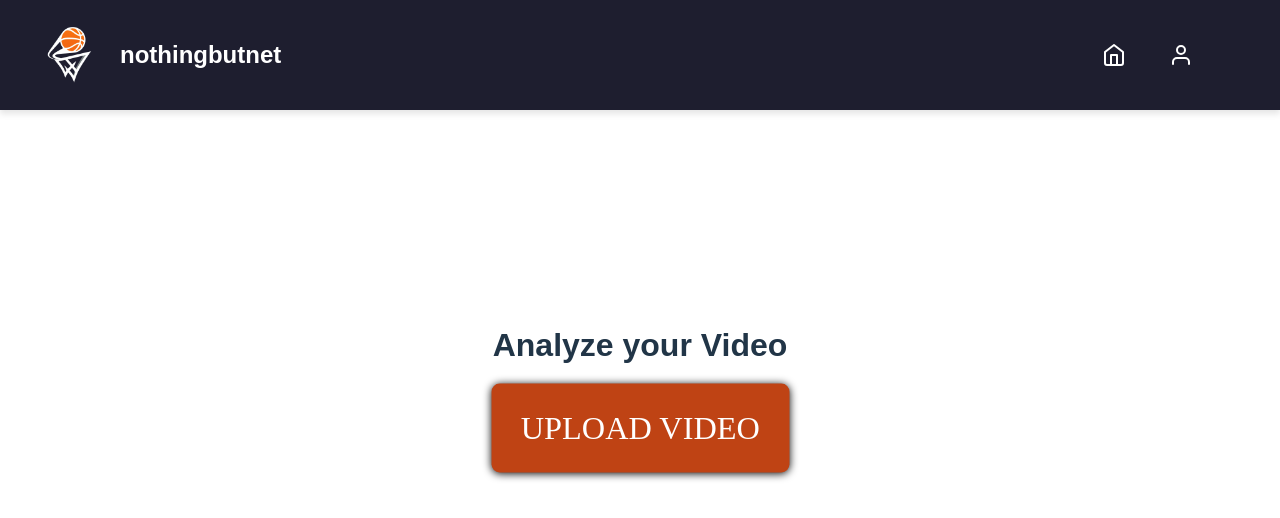
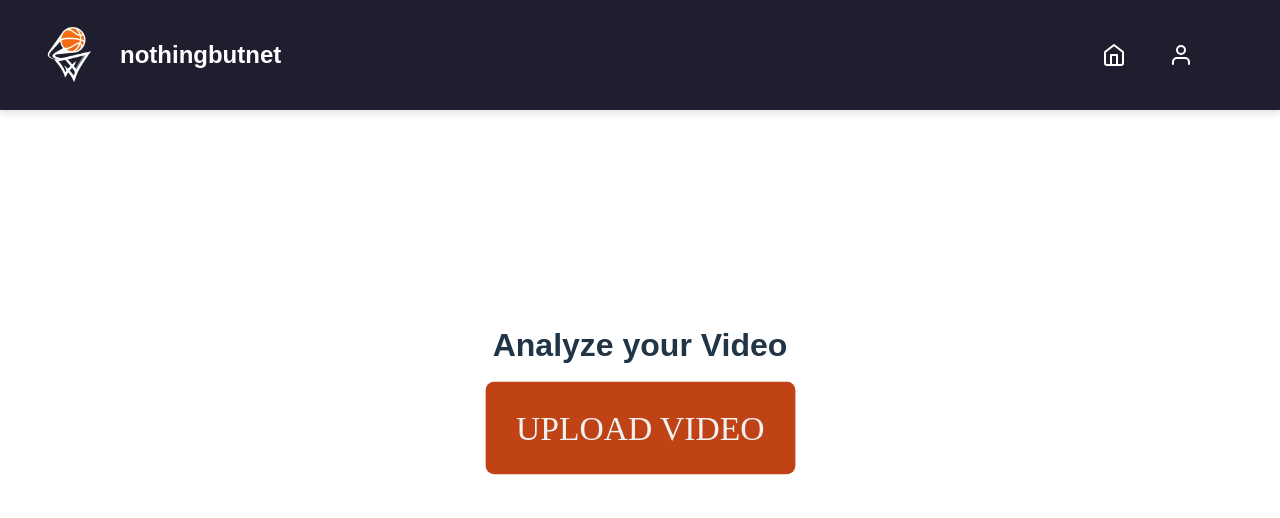
Before and after one commit to Maseeek/nothing-but-net, a React (Vite) app: page / in a window 1280 px wide. In both pictures the pointer is over the element "UPLOAD VIDEO". Shown: the top 518 px of the page. Built offline with nearby package versions, Linux system fonts and the light colour scheme; a web font is replaced by a local one.

Commit message:
website is pretty good

```diff
--- a/src/client/css/MainPage.css
+++ b/src/client/css/MainPage.css
@@ -42,11 +42,12 @@
 
 .video-form:hover {
     background-color: #bf4314; /* Slightly lighter shade for hover effect */
-    transform: scale(1.01); /* Slightly enlarge on hover */
-    box-shadow: 0 1px 8px #000000; /* Darker shadow on hover */
+    transform: scale(1.05); /* Slightly enlarge on hover */
+    /*box-shadow: 0 1px 8px #000000; !* Darker shadow on hover *!*/
 }
 .video-form label:hover {
-    color: #ffffff; /* Slightly lighter text color on hover */
+    color: #f1f1f1; /* Slightly lighter text color on hover */
+    cursor: pointer;
 }
 
 
```
